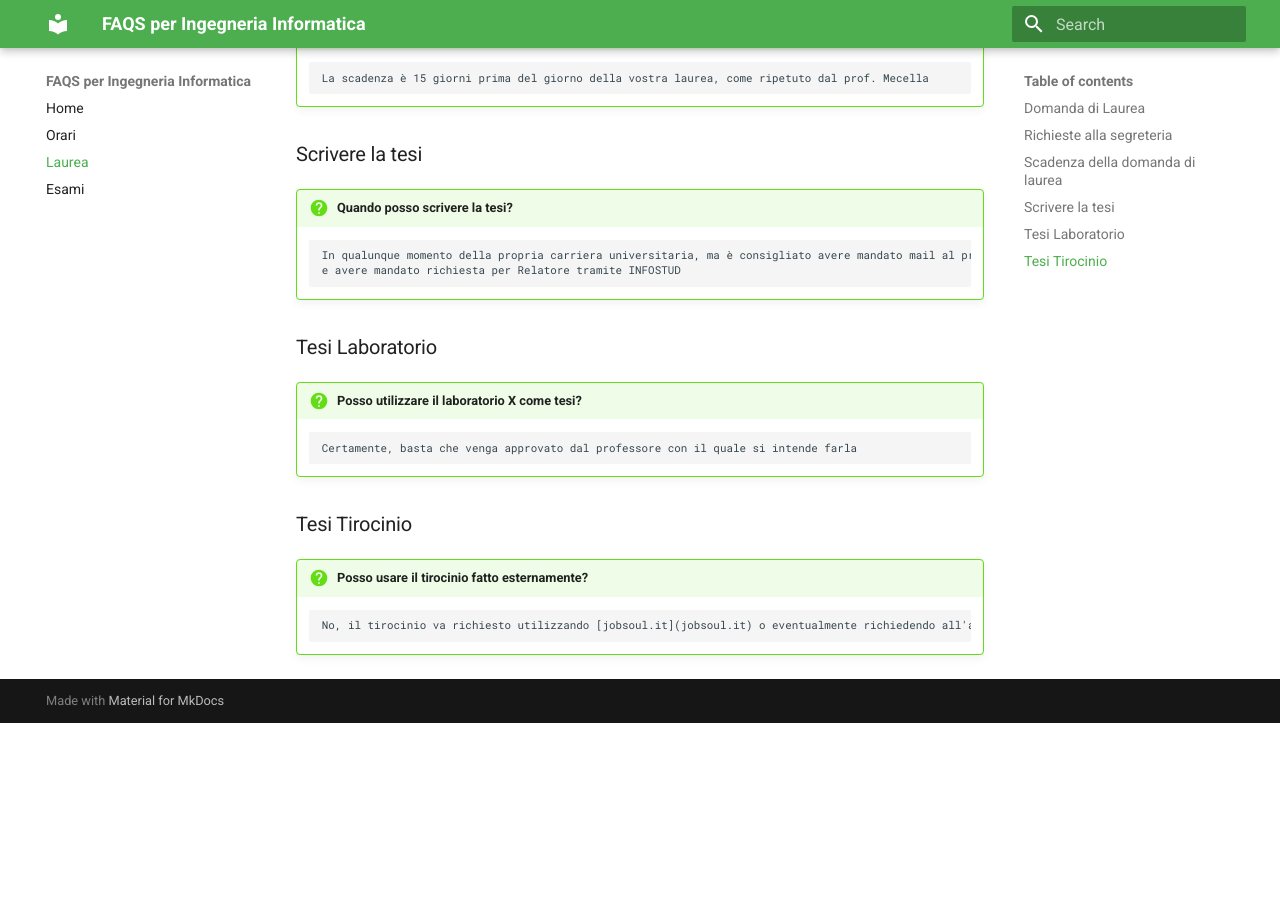
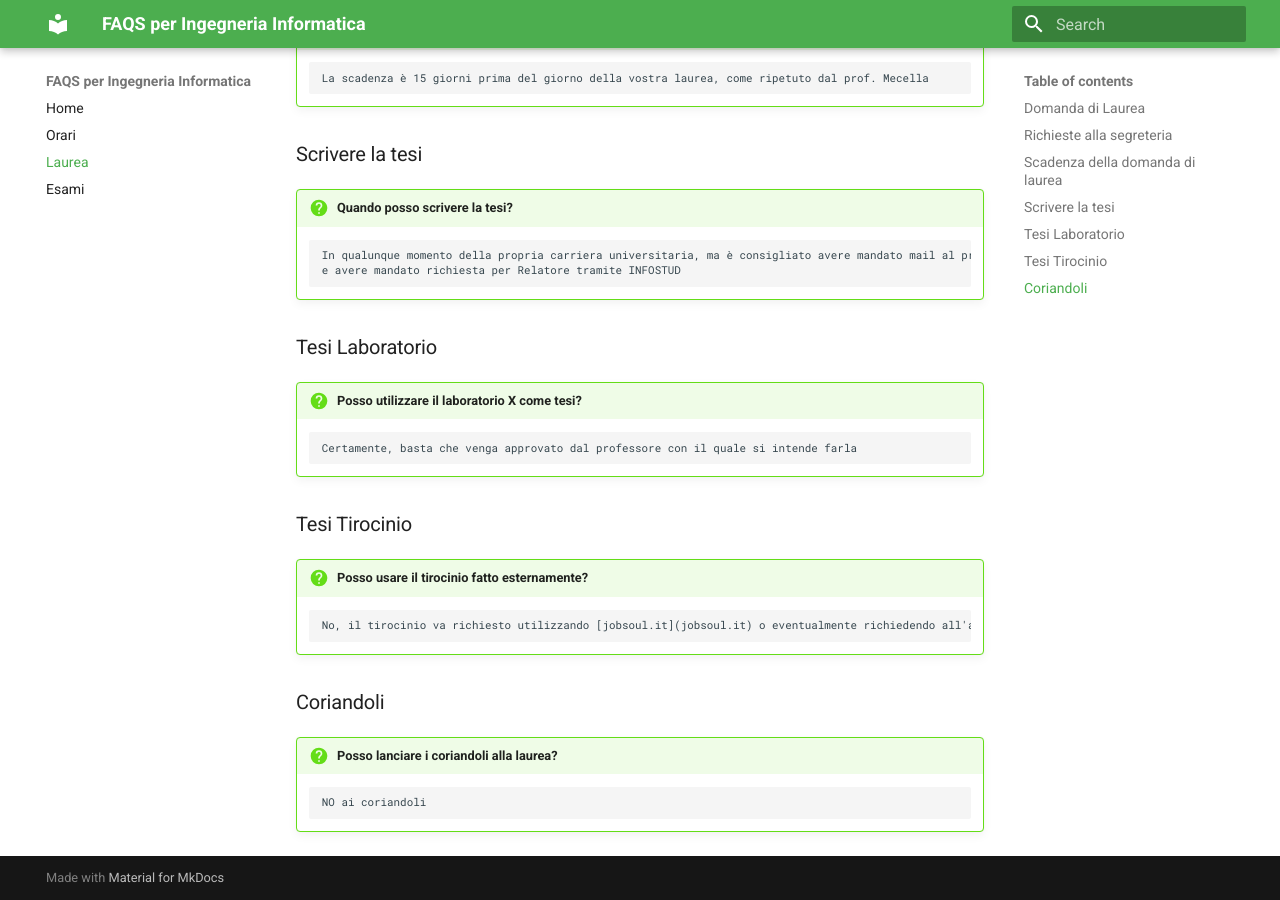
Before and after one commit to universityigi/faqs, an MkDocs documentation site: the page built from docs/laurea.md, in a window 1280 px wide and 900 px high, scrolled down 596 px. Built offline with MkDocs 1.6.1 and Material for MkDocs 9.7.7, drawn with Linux system fonts in a browser that asks for light colours; before the commit the page ends 1319 px from its top, so only the background shows below that.

Commit message:
Coriandoli

```diff
--- a/docs/laurea.md
+++ b/docs/laurea.md
@@ -44,3 +44,9 @@
 !!! question "Posso usare il tirocinio fatto esternamente?"
 
 		No, il tirocinio va richiesto utilizzando [jobsoul.it](jobsoul.it) o eventualmente richiedendo all'azienda in cui si sta facendo il tirocinio di iscriversi sul sito e inviare la richiesta di tirocinio tramite lo stesso
+
+### Coriandoli
+
+!!! question "Posso lanciare i coriandoli alla laurea?"
+
+		NO ai coriandoli
```
